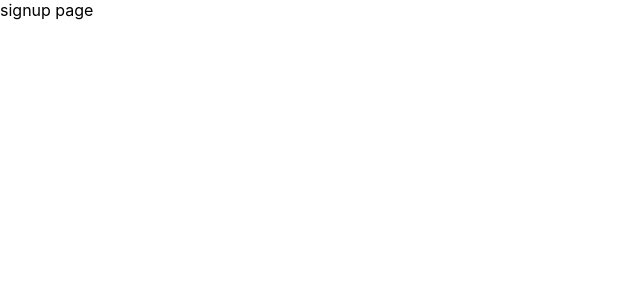
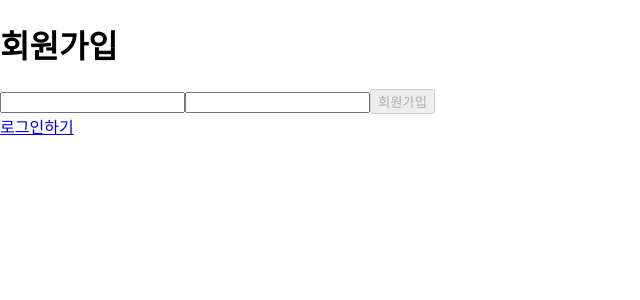
Before and after one commit to iinnu/wanted-pre-onboarding-frontend, a React (Create React App) app: page /signup in a window 1280 px wide. Shown: the top 300 px of the page, without its empty margins (0-640 px from the left). Built offline with nearby package versions, Linux system fonts and the light colour scheme; the HTML template or start-up script is replaced by a standard one.

Commit message:
feat: 회원가입 폼 구현
- 회원가입 폼 추가
- 회원가입 api 요청 추가

```diff
--- /dev/null
+++ b/src/components/signup/SignUpForm.jsx
@@ -0,0 +1,66 @@
+import { useEffect, useState } from 'react';
+import { useNavigate } from 'react-router-dom';
+import useField from 'hook/useField';
+import apiInstance from 'api';
+
+const emailRegex = /.@./;
+const passwordRegex = /.{8,}/;
+
+const SignUpForm = () => {
+  const [email, handleEmailChange] = useField('');
+  const [password, handlePasswordChange] = useField('');
+  const [disabled, setDisabled] = useState(true);
+  const navigate = useNavigate();
+
+  const handleSubmit = async (e) => {
+    e.preventDefault();
+
+    try {
+      const isSignUp = await apiInstance.post('/auth/signup', {
+        email,
+        password,
+      });
+
+      if (isSignUp.status === 201) {
+        alert('회원가입이 완료되었습니다!');
+        navigate('/signin');
+      }
+    } catch {
+      alert('이미 존재하는 이메일이거나 형식이 맞지 않습니다.');
+    }
+  };
+
+  // 유효성 검사
+  useEffect(() => {
+    const isEmailOk = emailRegex.test(email);
+    const isPasswordOk = passwordRegex.test(password);
+    if (isEmailOk && isPasswordOk) {
+      setDisabled(false);
+    }
+  }, [email, password]);
+
+  return (
+    <>
+      <form onSubmit={handleSubmit}>
+        <input
+          data-testid='email-input'
+          type='email'
+          value={email}
+          onChange={handleEmailChange}
+        />
+        <input
+          data-testid='password-input'
+          type='password'
+          value={password}
+          onChange={handlePasswordChange}
+        />
+        <button data-testid='signup-button' type='submit' disabled={disabled}>
+          회원가입
+        </button>
+      </form>
+      <a href='/signin'>로그인하기</a>
+    </>
+  );
+};
+
+export default SignUpForm;
--- a/src/pages/SignUpPage.jsx
+++ b/src/pages/SignUpPage.jsx
@@ -1,5 +1,12 @@
+import SignUpForm from 'components/signup/SignUpForm';
+
 const SignUpPage = () => {
-  return <div>signup page</div>;
+  return (
+    <>
+      <h1>회원가입</h1>
+      <SignUpForm />
+    </>
+  );
 };
 
 export default SignUpPage;
```
